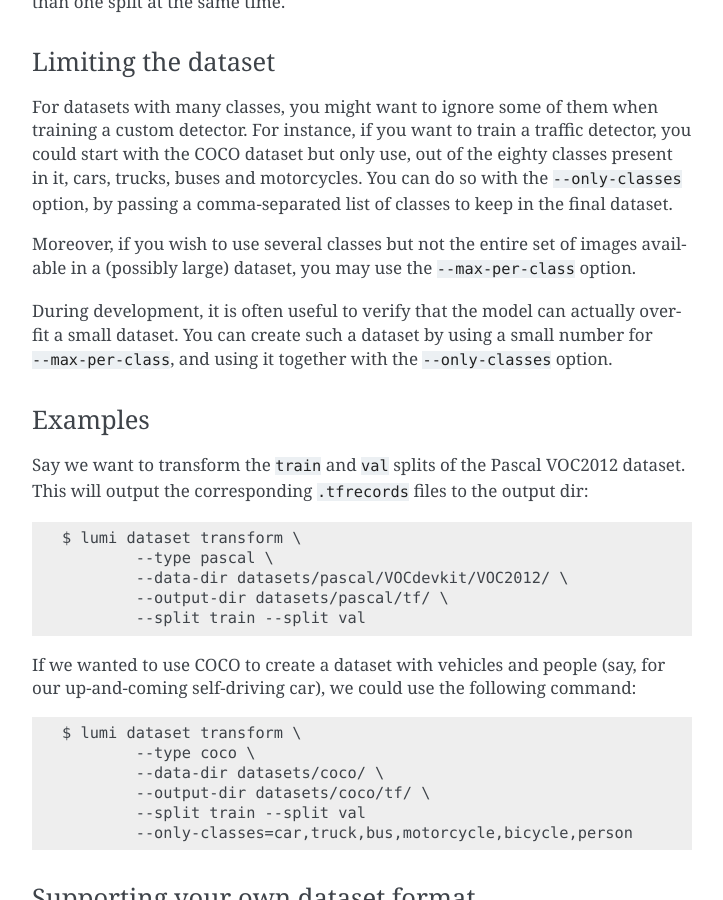
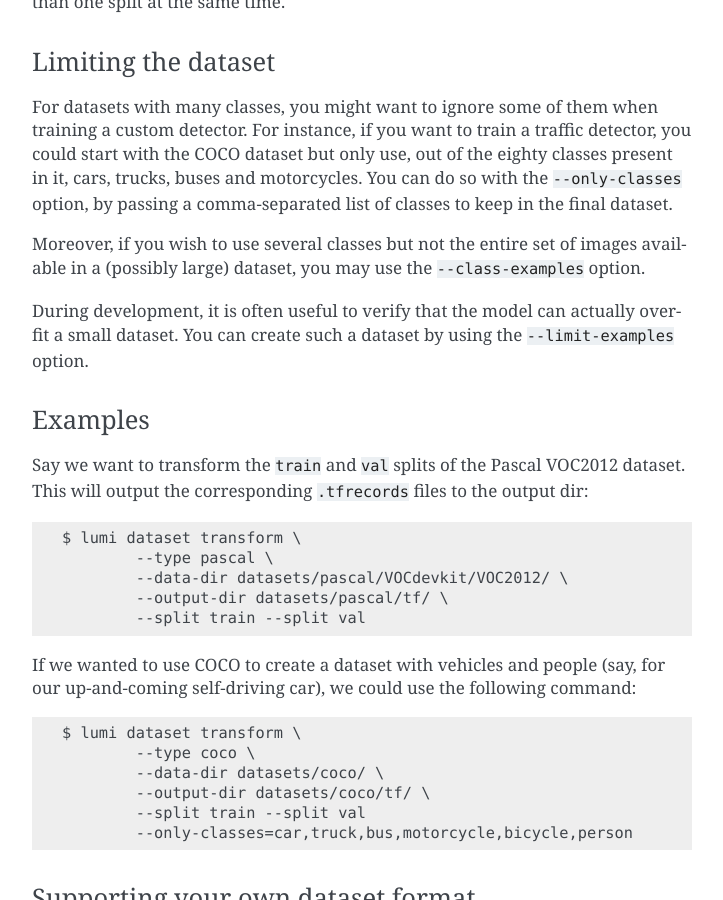
Before and after one commit to tryolabs/luminoth, a Sphinx documentation site: the page built from docs/usage/dataset.rst, in a window 1280 px wide and 900 px high, scrolled down 1230 px. Shown: the whole window, without its empty margins (388-1111 px from the left). Built offline with Sphinx 7.4.7, drawn with Linux system fonts in a browser that asks for light colours.

Commit message:
Fix doc.

```diff
--- a/docs/usage/dataset.rst
+++ b/docs/usage/dataset.rst
@@ -71,12 +71,11 @@ the ``--only-classes`` option, by passing a comma-separated list of classes to
 keep in the final dataset.
 
 Moreover, if you wish to use several classes but not the entire set of images
-available in a (possibly large) dataset, you may use the ``--max-per-class``
+available in a (possibly large) dataset, you may use the ``--class-examples``
 option.
 
 During development, it is often useful to verify that the model can actually overfit a
-small dataset. You can create such a dataset by using a small number for
-``--max-per-class``, and using it together with the ``--only-classes`` option.
+small dataset. You can create such a dataset by using the ``--limit-examples`` option.
 
 Examples
 ^^^^^^^^
```
